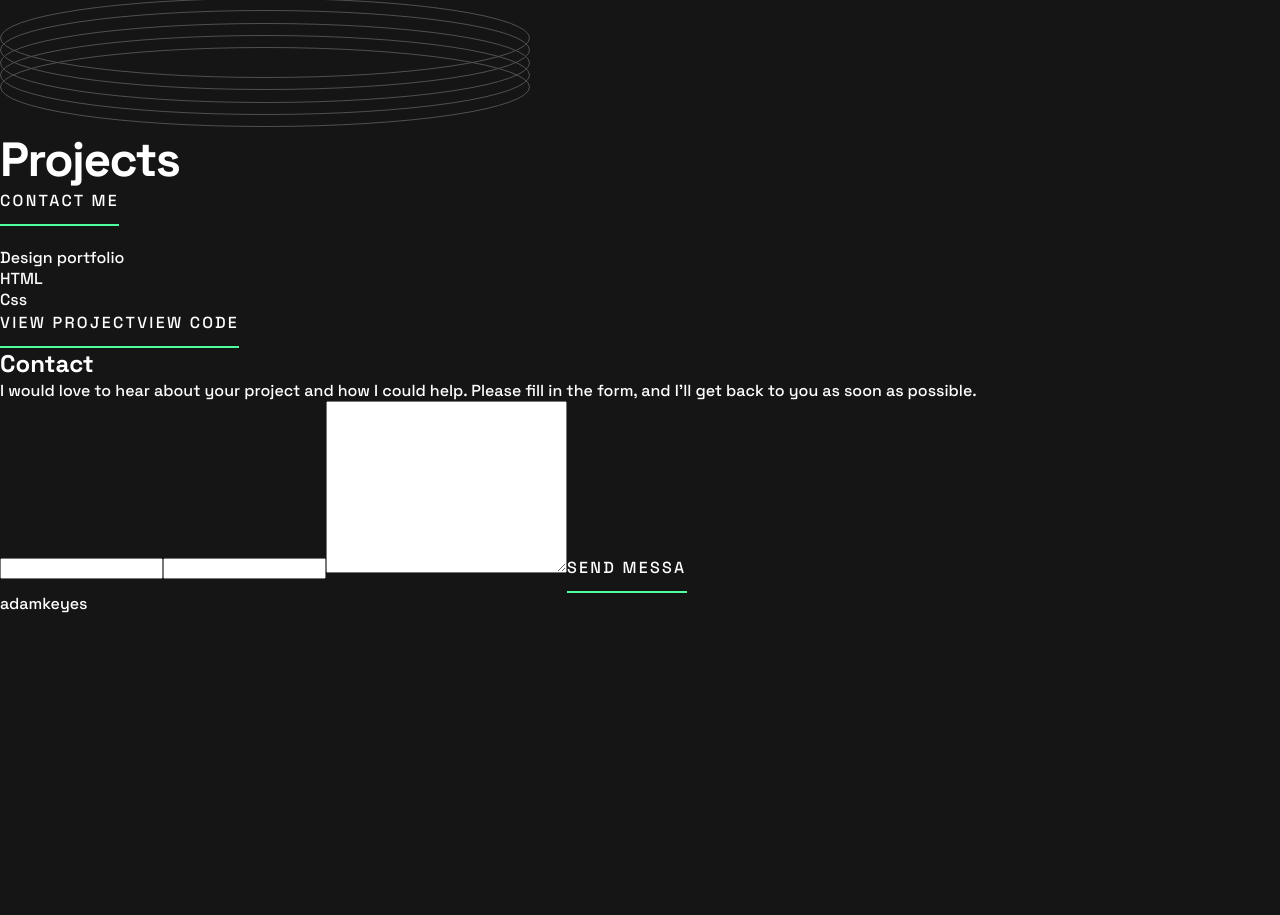
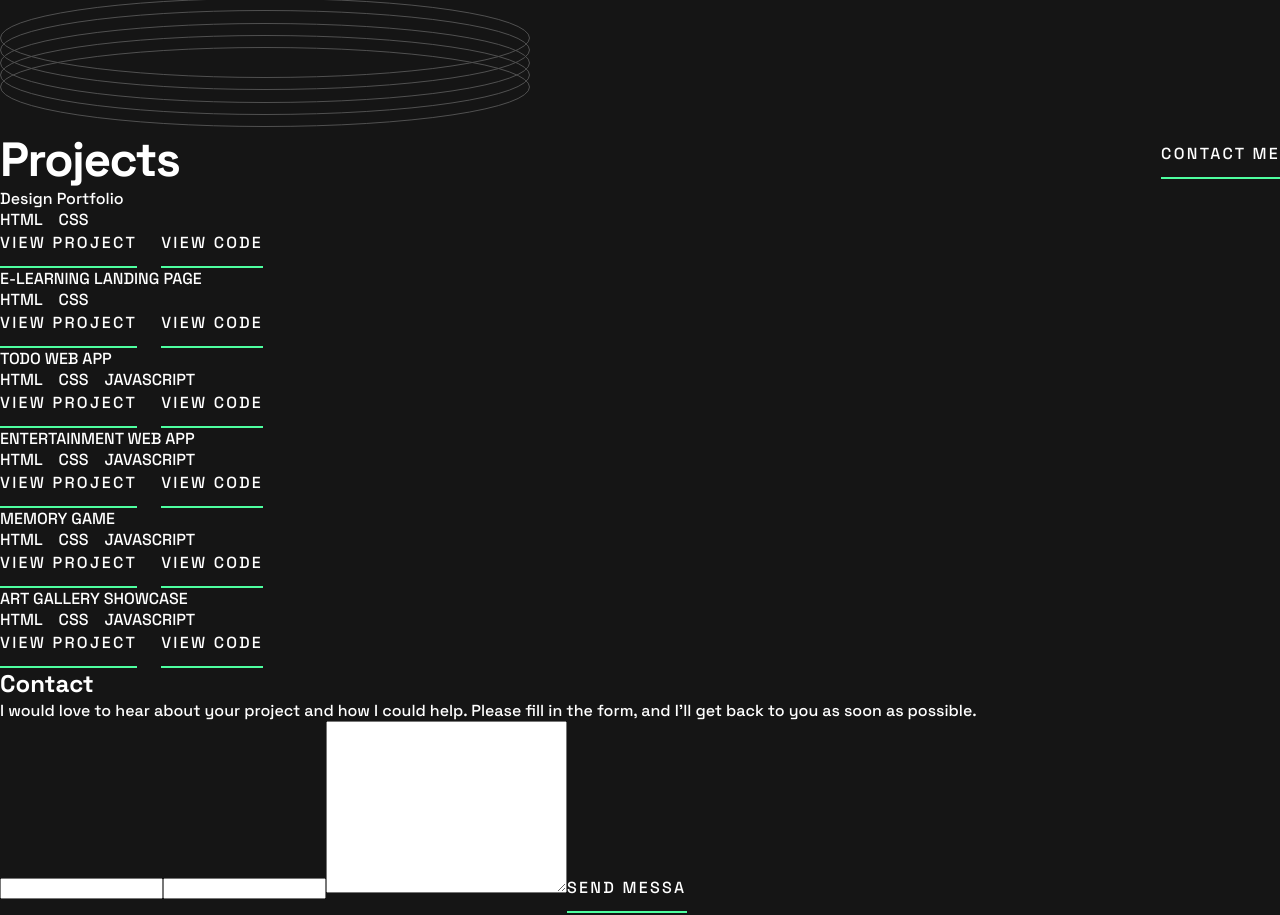
Before and after one commit to cursedxp/single-page-developer-portfolio, a React (Create React App) app: page / in a window 1280 px wide. Shown: the part 820-1735 px from the top of the page. Before the commit the page ends 1434 px from the top, so only its background shows below. Built offline with nearby package versions, Linux system fonts and the light colour scheme.

Commit message:
projects comp has been created

```diff
--- a/src/components/projects.component.jsx
+++ b/src/components/projects.component.jsx
@@ -1,23 +1,34 @@
+import projectsData from "../seed.json";
+import { useState } from "react";
+import ProjectImage from "./projectImage.component";
+
 export default function Projects() {
+  const [projects, setProjects] = useState(projectsData);
+
   return (
     <section className="projects">
-      <div>
+      <div className="section-title flex items-center justify-between">
         <h2>Projects</h2>
         <button>Contact me</button>
       </div>
       <div className="project-list">
-        <div className="project">
-          <img className="project-img" src="" alt="" />
-          <div className="project-name">Design portfolio</div>
-          <div className="project-tech">
-            <div className="tech">HTML</div>
-            <div className="tech">Css</div>
-          </div>
-          <div className="project-buttons">
-            <button>View Project</button>
-            <button>View Code</button>
-          </div>
-        </div>
+        {projects.map((project) => {
+          return (
+            <div className="project">
+              <ProjectImage url={project.img} alt={project.title} />
+              <div className="project-name">{project.title}</div>
+              <div className="project-tech flex gap-3">
+                {project.tech.map((tech) => {
+                  return <div className="tech">{tech}</div>;
+                })}
+              </div>
+              <div className="project-buttons flex gap-4">
+                <a href="">View Project</a>
+                <a href="">View Code</a>
+              </div>
+            </div>
+          );
+        })}
       </div>
     </section>
   );
```
